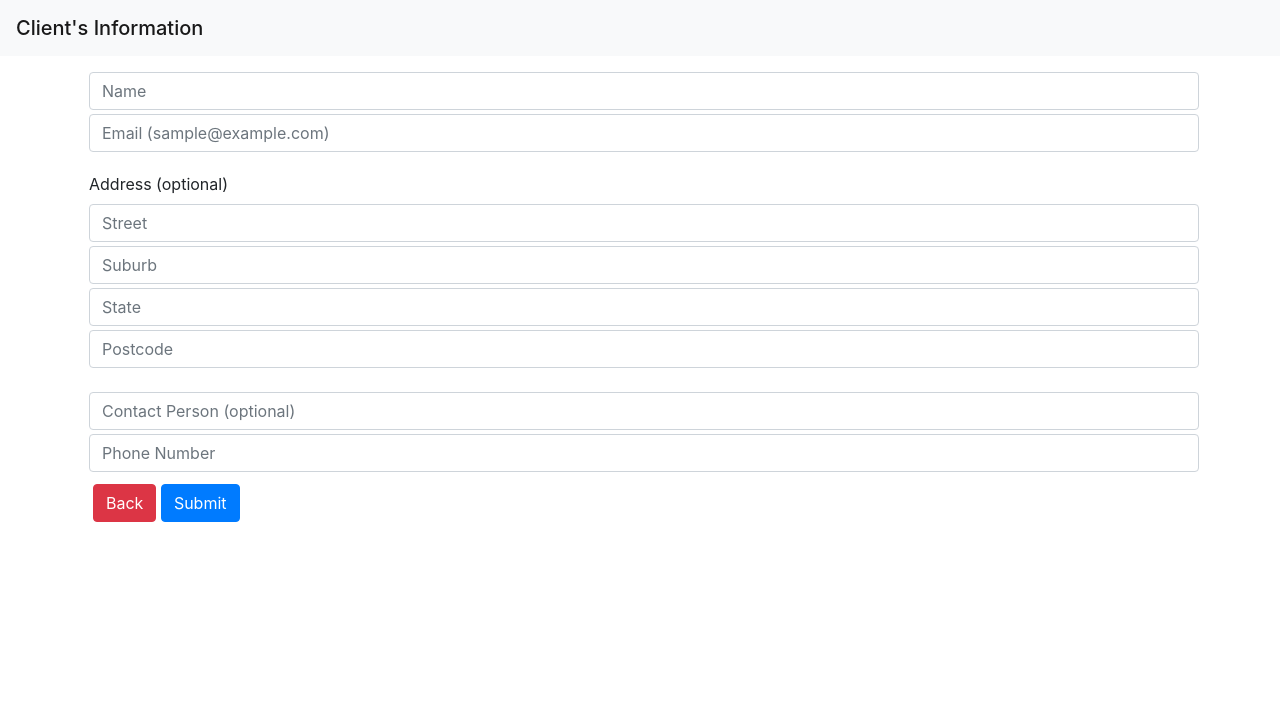
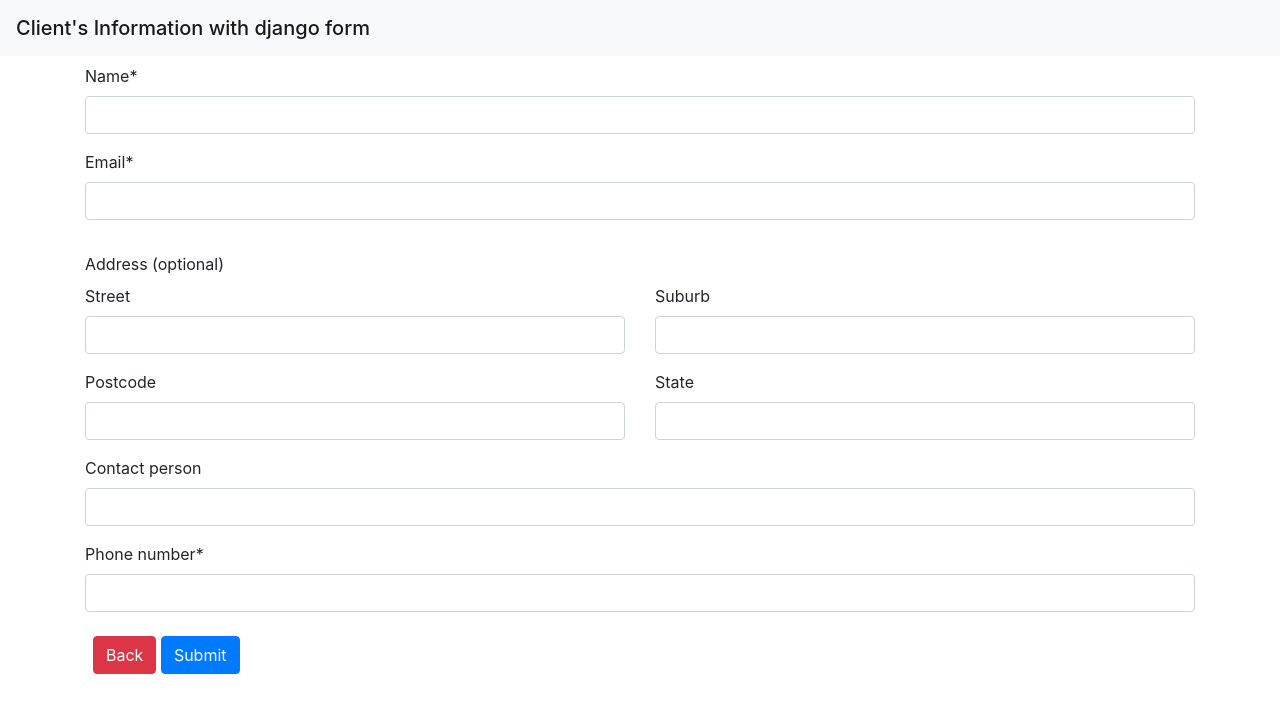
Before and after one commit to tagslyf/webtechit-python-test-6a60589b1281, a Django app: page /client/add/ in a window 1280 px wide. Shown: the top 713 px of the page. Run offline with Django 3.2, Linux system fonts and the light colour scheme; some libraries are stand-ins or nearby versions.

Commit message:
Fix in form handling.

```diff
--- a/python_test/client/templates/client/client_form.html
+++ b/python_test/client/templates/client/client_form.html
@@ -1,21 +1,35 @@
 {% extends "client/base.html" %}
 
+{% load crispy_forms_tags %}
+
 {% block content %}
-    <nav class="navbar navbar-light bg-light">
-        <span class="navbar-brand mb-0 h1">Client's Information</span>
+    <nav class="navbar navbar-light bg-light mb-2">
+        <span class="navbar-brand mb-0 h1">Client's Information with django form</span>
     </nav>
     <div class="container">
         <form method="POST">
             {% csrf_token %}
-            <input class="form-control m-1 mt-3" type="text" placeholder="Name" name="name" value="{{ client.name|default_if_none:"" }}">
-            <input class="form-control m-1" type="text" placeholder="Email (sample@example.com)" name="email" value="{{ client.email|default_if_none:"" }}">
-            <label class="m-1 mt-3">Address (optional)</label>
-            <input class="form-control m-1" type="text" placeholder="Street" name="street" value="{{ client.street|default_if_none:"" }}">
-            <input class="form-control m-1" type="text" placeholder="Suburb" name="suburb" value="{{ client.suburb|default_if_none:"" }}">
-            <input class="form-control m-1" type="text" placeholder="State" name="state" value="{{ client.state|default_if_none:"" }}">
-            <input class="form-control m-1" type="text" placeholder="Postcode" name="postcode" value="{{ client.postcode|default_if_none:"" }}">
-            <input class="form-control m-1 mt-4" type="text" placeholder="Contact Person (optional)" name="contact_person" value="{{ client.contact_person|default_if_none:"" }}">
-            <input class="form-control m-1" type="text" placeholder="Phone Number" name="phone_number" value="{{ client.phone_number|default_if_none:"" }}">
+            {{ form.name|as_crispy_field }}
+            {{ form.email|as_crispy_field }}
+            <label class="mt-3">Address (optional)</label>
+            <div class="row">
+                <div class="col-6">
+                    {{ form.street|as_crispy_field }}
+                </div>
+                <div class="col-6">
+                    {{ form.suburb|as_crispy_field }}
+                </div>
+            </div>
+            <div class="row">
+                <div class="col-6">
+                    {{ form.postcode|as_crispy_field }}
+                </div>
+                <div class="col-6">
+                    {{ form.state|as_crispy_field }}
+                </div>
+            </div>
+            {{ form.contact_person|as_crispy_field }}
+            {{ form.phone_number|as_crispy_field }}
             <div class="p-2">
                 <a href="{% url "client-list" %}">
                     <button type="button" class="btn btn-danger">Back</button>
--- a/python_test/python_test/settings.py
+++ b/python_test/python_test/settings.py
@@ -48,9 +48,12 @@ INSTALLED_APPS += PROJECT_APPS
 
 THIRD_PARTY_APPS = [
     'django_filters',
+    'crispy_forms',
 ]
 
 INSTALLED_APPS += THIRD_PARTY_APPS
+
+CRISPY_TEMPLATE_PACK = 'bootstrap4'
 
 MIDDLEWARE = [
     'django.middleware.security.SecurityMiddleware',
--- a/python_test/requirements.txt
+++ b/python_test/requirements.txt
@@ -1,2 +1,3 @@
 Django==2.1.8
+django-crispy-forms==1.8.1
 django-filter==2.2.0
```
